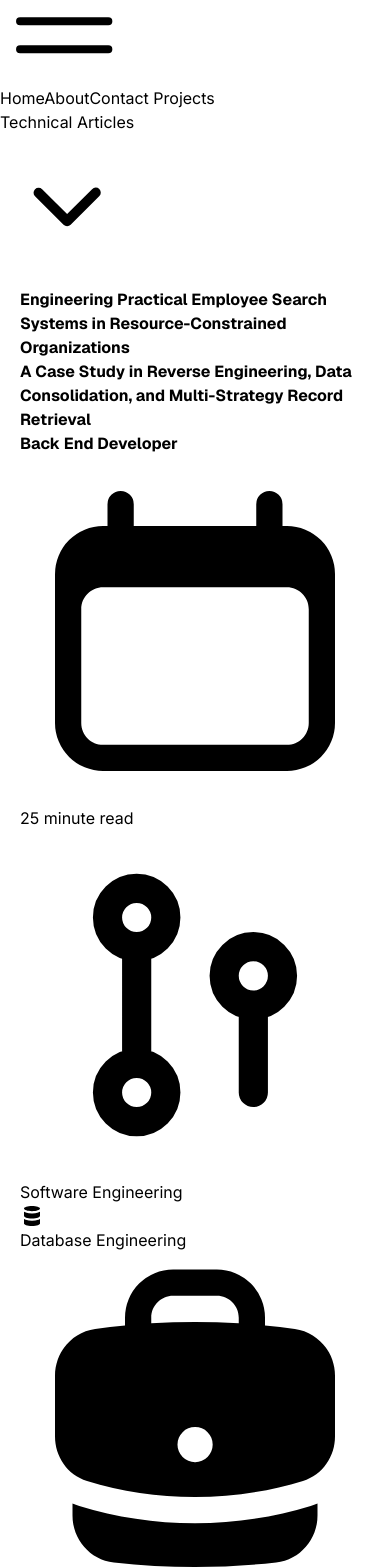
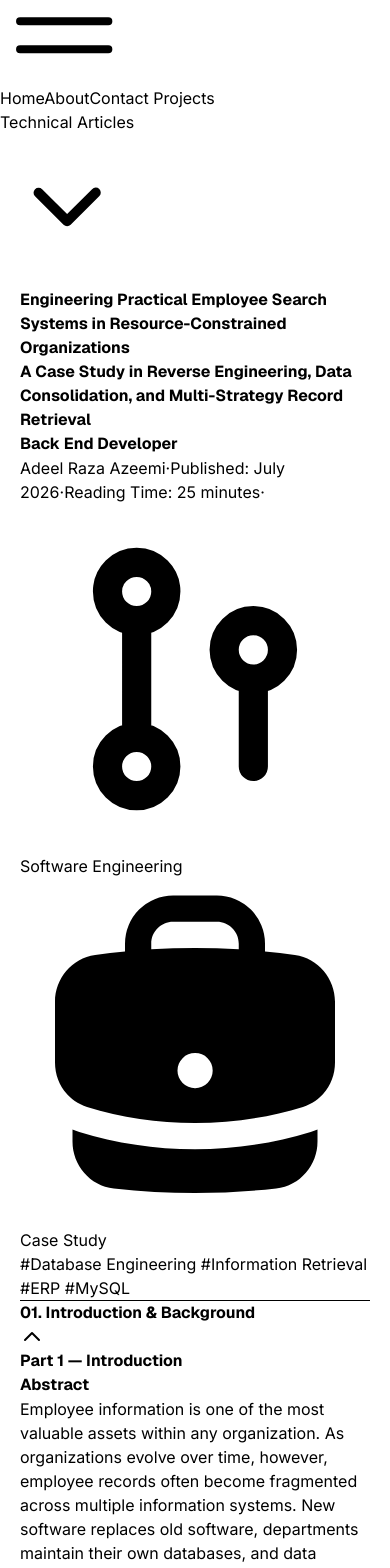
Before and after one commit to adeel-raza-azeemi/portfolio, a JavaScript app in the folder client/: page /technicalArticle/engineering-practical-employee-search in a window 390 px wide. Shown: the part 432-2000 px from the top of the page. Built offline with nearby package versions, Linux system fonts and the light colour scheme.

Commit message:
Correction 2026-06-30 02:10

```diff
--- a/client/src/pages/TechnicalArticle/EngineeringPracticalEmployeeSearch.vue
+++ b/client/src/pages/TechnicalArticle/EngineeringPracticalEmployeeSearch.vue
@@ -6,39 +6,58 @@
 			Engineering Practical Employee Search Systems in Resource-Constrained Organizations</h1>
 		<h3 class="text-xl font-bold text-gray-900 mb-3">A Case Study in Reverse Engineering, Data
 			Consolidation, and Multi-Strategy Record Retrieval</h3>
+		<!-- Reading mins etc -->
 		<div class="min-w-0 flex-1">
 			<h2 class="text-2xl/7 font-bold text-gray-900 sm:truncate sm:text-3xl sm:tracking-tight">Back End Developer
 			</h2>
-			<div class="mt-1 flex flex-col sm:mt-0 sm:flex-row sm:flex-wrap sm:space-x-6">
-				<div class="mt-2 flex items-center text-sm text-gray-500">
-					<CalendarIcon class="mr-1.5 size-5 shrink-0 text-gray-400" aria-hidden="true" />
-					25 minute read
 		</div>
-				<div class="mt-2 flex items-center text-sm text-gray-500">
-					<svg class="w-6 h-6 text-gray-800 dark:text-white" aria-hidden="true"
-						xmlns="http://www.w3.org/2000/svg" fill="none" viewBox="0 0 24 24">
+		<!-- <hr class="h-px my-8 bg-gray-200 border-0" /> -->
+		<!-- Metadata Section -->
+		<div class="mt-4 flex flex-wrap items-center gap-y-2 text-sm text-gray-500">
+			<!-- Author -->
+			<span class="font-medium text-gray-700">Adeel Raza Azeemi</span>
+			<span class="mx-2 hidden sm:inline">&middot;</span>
+			<!-- Published Date -->
+			<time datetime="2026-07">Published: July 2026</time>
+			<span class="mx-2">&middot;</span>
+			<!-- Reading Time -->
+			<span>Reading Time: 25 minutes</span>
+			<span class="mx-2">&middot;</span>
+			<!-- Category -->
+			<div
+				class="mt-2 flex items-center text-sm text-blue-700 bg-blue-50 px-2 py-0.5 rounded-md text-xs font-semibold">
+				<svg class="w-6 h-6 text-gray-800 dark:text-white" aria-hidden="true" xmlns="http://www.w3.org/2000/svg"
+					fill="none" viewBox="0 0 24 24">
 					<path stroke="currentColor" stroke-linecap="round" stroke-linejoin="round" stroke-width="2"
 						d="M8 8v8m0-8a2 2 0 1 0 0-4 2 2 0 0 0 0 4Zm0 8a2 2 0 1 0 0 4 2 2 0 0 0 0-4Zm8-4v6m0-6a2 2 0 1 0 0-4 2 2 0 0 0 0 4Z" />
 				</svg>
 				Software Engineering
 			</div>
-				<div class="mt-2 flex items-center text-sm text-gray-500">
-					<svg class="w-6 h-6 text-gray-800 dark:text-white" aria-hidden="true"
-						xmlns="http://www.w3.org/2000/svg" width="24" height="24" fill="currentColor"
-						viewBox="0 0 24 24">
-						<path
-							d="M12 7.205c4.418 0 8-1.165 8-2.602C20 3.165 16.418 2 12 2S4 3.165 4 4.603c0 1.437 3.582 2.602 8 2.602ZM12 22c4.963 0 8-1.686 8-2.603v-4.404c-.052.032-.112.06-.165.09a7.75 7.75 0 0 1-.745.387c-.193.088-.394.173-.6.253-.063.024-.124.05-.189.073a18.934 18.934 0 0 1-6.3.998c-2.135.027-4.26-.31-6.3-.998-.065-.024-.126-.05-.189-.073a10.143 10.143 0 0 1-.852-.373 7.75 7.75 0 0 1-.493-.267c-.053-.03-.113-.058-.165-.09v4.404C4 20.315 7.037 22 12 22Zm7.09-13.928a9.91 9.91 0 0 1-.6.253c-.063.025-.124.05-.189.074a18.935 18.935 0 0 1-6.3.998c-2.135.027-4.26-.31-6.3-.998-.065-.024-.126-.05-.189-.074a10.163 10.163 0 0 1-.852-.372 7.816 7.816 0 0 1-.493-.268c-.055-.03-.115-.058-.167-.09V12c0 .917 3.037 2.603 8 2.603s8-1.686 8-2.603V7.596c-.052.031-.112.059-.165.09a7.816 7.816 0 0 1-.745.386Z" />
-					</svg>
-
-					Database Engineering
-				</div>
-				<div class="mt-2 flex items-center text-sm text-gray-500">
+			<div
+				class="mt-2 flex items-center text-sm text-blue-700 bg-blue-50 px-2 py-0.5 rounded-md text-xs font-semibold">
 				<BriefcaseIcon class="mr-1.5 size-5 shrink-0 text-gray-400" aria-hidden="true" />
 				Case Study
 			</div>
 		</div>
+
+		<!-- Tags Section -->
+		<div class="mt-3 flex flex-wrap gap-2">
+			<span class="bg-gray-100 text-gray-600 px-2.5 py-0.5 rounded-full text-xs font-medium">
+				#Database Engineering
+			</span>
+			<span class="bg-gray-100 text-gray-600 px-2.5 py-0.5 rounded-full text-xs font-medium">
+				#Information Retrieval
+			</span>
+			<span class="bg-gray-100 text-gray-600 px-2.5 py-0.5 rounded-full text-xs font-medium">
+				#ERP
+			</span>
+			<span class="bg-gray-100 text-gray-600 px-2.5 py-0.5 rounded-full text-xs font-medium">
+				#MySQL
+			</span>
 		</div>
-		<hr class="h-px my-8 bg-gray-200 border-0" />
+
+		<!-- Article Content Divider -->
+		<hr class="mt-6 border-gray-200" />
 
 		<div id="accordion-flush" data-accordion="collapse" data-active-classes="bg-neutral-primary text-heading"
 			data-inactive-classes="text-body">
```
Lines whose indentation alone changed are shown as unchanged.
